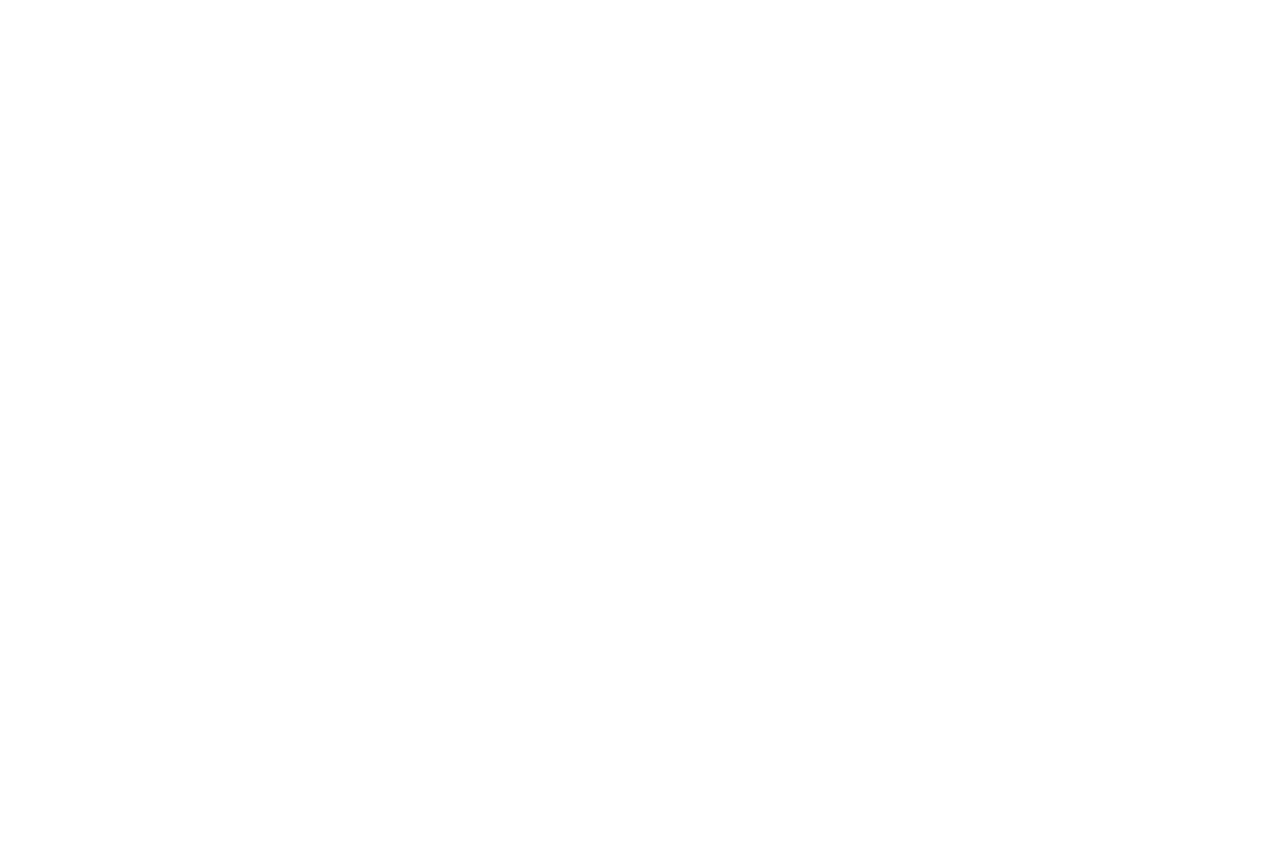
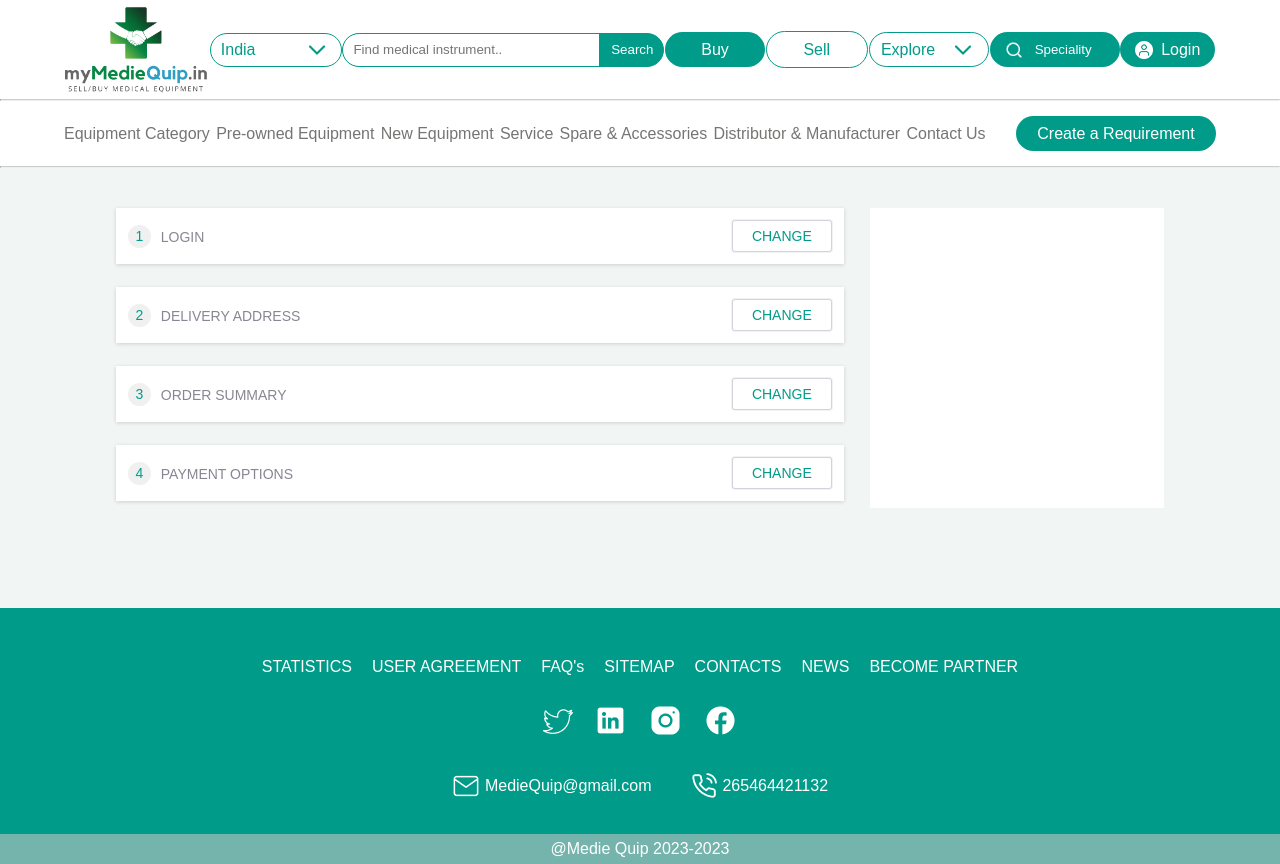
Before and after one commit to mymediequip/MyMedieQuipFronted, a React (Create React App) app: page /products/1/checkout in a window 1280 px wide. Before the commit this address had no page. Before the commit the page ends 800 px from the top, so only its background shows below. Built offline with nearby package versions, Linux system fonts and the light colour scheme; a web font is replaced by a local one.

Commit message:
buy process continue

```diff
--- a/src/Routers.js
+++ b/src/Routers.js
@@ -6,6 +6,7 @@ import { ContentConatiner } from './components/ContentContainer';
 import { MyProfile } from './features/User/buyer_seller/ProfilePage';
 import { ProductDescription,ProductImgVideo,ProductMetaData,ProductReview,ProductMeta} from './features/Buy/ProductDesc';
 import { SelectAdvtType,PostAdvt ,AdvtMedia,AdvtLocation,AdvtPrice,AdvtProdData} from './features/Sell/PostAdvt';
+import { Checkout } from './features/Buy/Checkout';
 import {
   LoginRegister,
   OtpVervicatonForm,
@@ -53,6 +54,9 @@ export const Routers=()=>{
             <Route path='review' element={<ProductReview/>}/>
           </Route>
 
+          {/* checkout */}
+          <Route path='products/:proddetails/checkout' element={<Checkout/>}/>
+
           {/* post advertisement */}
 
           <Route path='post' element={<PostAdvt/>}>
--- /dev/null
+++ b/src/assets/css/buy/checkout.module.css
@@ -0,0 +1,60 @@
+.checkoutCont{
+    background-color: #F1F6F5;
+    min-height: 400px;
+    display: flex;
+    padding-top: 40px;
+    justify-content: center
+}
+.checkoutData{
+    width: 55%;
+    margin-right: 50px;
+    /* background-color: #FFFFFF; */
+    /* height: 300px; */
+}
+.checkoutPriceData{
+    width: 23%;
+    background-color: #FFFFFF;
+    height: 300px;
+
+}
+/* checkout data head */
+.checkoutDataHead{
+    width: 100%;
+    background-color: #FFFFFF;
+    padding: 12px;
+    display: flex;
+    justify-content: space-between;
+    align-items: center;
+    box-shadow: rgba(0, 0, 0, 0.16) 0px 1px 4px;
+    margin-bottom: 23px;
+}
+.checkout1{
+    background-color: #F0F0F0;
+    color: #019C89;
+    display: inline-flex;
+    justify-content: center;
+    align-items: center;
+    width: 23px;
+    height: 23px;
+    font-size: 14px;
+    border-radius: 50%;
+    margin-right: 10px
+}
+.checkout2{
+    font-size: 14px;
+    color: #878793;
+}
+
+.checkout3{
+    color:#019C89;
+    border-radius: 3px;
+    font-size: 14px;
+    padding: 8px 20px 8px 20px;
+    cursor: pointer;
+    box-shadow: rgba(0, 0, 0, 0.05) 0px 0px 0px 1px, rgb(209, 213, 219) 0px 0px 0px 1px inset;
+}
+
+/* Delivery Address */
+.deliveryAdd{
+
+}
--- a/src/assets/css/buy/meeting.module.css
+++ b/src/assets/css/buy/meeting.module.css
@@ -1,4 +1,5 @@
 .meetingCont{
+    position: relative;
     padding: 10px 10px 30px 10px;
     box-shadow: rgba(60, 64, 67, 0.3) 0px 1px 2px 0px, rgba(60, 64, 67, 0.15) 0px 2px 6px 2px;
 }
@@ -49,6 +50,7 @@
 }
 .meetSuccessCont p{
     text-align: center;
+    margin-top: 0px;
 }
 .successCross{
     display: flex;
@@ -59,7 +61,7 @@
 }
 .termCond{
     display: flex;
-    align-items: center;
+    /* align-items: center; */
     gap: 5px;
 }
 .meetNotify{
@@ -69,7 +71,7 @@
 .termCond a{
     color: #019C89;
 }
-.meetSuccessCont span{
+.submitBtn{
     background-color: #019C89;
     color: #FFFFFF;
     padding: 8px 60px 8px 60px;
@@ -78,3 +80,60 @@
     cursor: pointer;
     border-radius: 2px;
 }
+
+/* inspection popup */
+
+.inspectCont{
+    background-color: #FFFFFF;
+    position: absolute;
+    text-align: center;
+    padding: 20px;
+    padding-bottom: 50px;
+    top: 50%;
+    left: 50%;
+    border-radius: 5px;
+    transform: translate(-50%, -50%);
+}
+.inspectTop{
+    display: flex;
+    justify-content: space-between;
+    align-items: center;
+}
+.inspectCont p{
+    margin: 30px 0px 30px 0px;
+}
+
+/* Select Services */
+.buyServiceCont{
+    position: absolute;
+    padding: 25px;
+    top: 50%;
+    left: 50%;
+    border-radius: 5px;
+    transform: translate(-50%, -50%);
+    background-color: #FFFFFF;
+    display: flex;
+    flex-direction: column;
+    /* align-items: center; */
+}
+.buyServiceOpt span{
+    padding: 15px 50px 15px 50px;
+    color: #6D6D6D;
+    font-size: 15px;
+}
+.buyServiceOpt{
+    padding: 10px 0px 10px 0px;
+    border-bottom: 1px solid #F3F3F3;
+}
+.buyServiceTop {
+    display: flex;
+    align-items: center;
+    justify-content: space-between;
+    margin-bottom: 10px;
+    color: #019C89;
+    font-weight:600;
+}
+#servCont{
+    margin-bottom: 0px;
+    text-align: center;
+}
--- a/src/assets/images/index.js
+++ b/src/assets/images/index.js
@@ -65,8 +65,12 @@ import scheduleBtn from './schedulBtnImg.png';
 import inspectionBtn from './inspection_btn.png';
 import buyBtn from './buy_btn.png';
 import meetSuccess from './meetSuccess.png';
+import inspectImg from './inspectImg.png';
+import meetIssued from './meetIssued.png';
 export {
     buyBtn,
+    meetIssued,
+    inspectImg,
     meetSuccess,
     inspectionBtn,
     scheduleBtn,
--- /dev/null
+++ b/src/features/Buy/Checkout.js
@@ -0,0 +1,51 @@
+import React, { useState } from "react";
+import styles from '../../assets/css/buy/checkout.module.css';
+
+export const Checkout=()=>{
+    return(
+        <div className={styles.checkoutCont}>
+            <div className={styles.checkoutData}>
+                <CheckoutDataHead seq="1" name="LOGIN"/>
+                <DelieveryAddress />
+                <CheckoutDataHead seq="3" name="ORDER SUMMARY"/>
+                <CheckoutDataHead seq="4" name="PAYMENT OPTIONS"/>
+            </div>
+            <div className={styles.checkoutPriceData}>
+
+            </div>
+        </div>
+    );
+};
+
+const CheckoutDataHead=(props)=>{
+    const handleChange=()=>{
+        props.showBottom(true);
+    }
+    return(
+        <div className={styles.checkoutDataHead}>
+            <div>
+                <span className={styles.checkout1}>{props.seq}</span>
+                <span className={styles.checkout2}>{props.name}</span>
+            </div>
+            <span className={styles.checkout3} onClick={handleChange}>CHANGE</span>
+        </div>
+    );
+};
+
+const DelieveryAddress=()=>{
+    const [showAddress,setAddress]=useState(false);
+    return(
+        <div>
+            <CheckoutDataHead seq="2" name="DELIVERY ADDRESS" showBottom={setAddress}/>
+            {
+                showAddress &&
+                <div className={styles.deliveryAdd}>
+                    address is here
+
+                </div>
+            }
+
+        </div>
+    );
+
+}
--- a/src/features/Buy/Meeting.js
+++ b/src/features/Buy/Meeting.js
@@ -1,4 +1,4 @@
-import React, { useState } from "react";
+import React, { useRef, useState } from "react";
 import styles from '../../assets/css/buy/meeting.module.css';
 import { BackgroundBlur } from "../../utils/Popups";
 import { Calander } from "../../utils/Calanders";
@@ -7,22 +7,66 @@ import {
     scheduleBtn,
     buyBtn,
     inspectionBtn,
-    meetSuccess
+    meetSuccess,
+    inspectImg,
+    meetIssued
 } from '../../assets/images/index';
-import { NavLink } from "react-router-dom";
+import { NavLink, useNavigate } from "react-router-dom";
 
 export const ScheduleMeeting=(props)=>{
     const [isBlur,setBlur]=useState(false);
     const [isSuccess,setSuccess]=useState(false);
+    const [isMetScheduled,setMetScheduled]=useState(false);
+    const [isInspected,setInpection]=useState(false);
+    const [isMeetIssue,setMeetIssue]=useState(false);
+    const [isBuyIssue,setBuyIssue]=useState(false);
+    const [isBuyOption,setBuyOption]=useState(false);
+    const meetRef=useRef();
     const handleSechedule=(e)=>{
         setBlur(!isBlur);
     }
     const handleMeetSuccess=(e)=>{
         setSuccess(!isSuccess);
+        setMetScheduled(true);
+    }
+    const handleInspection=(e)=>{
+        if(isMetScheduled){
+            setInpection(!isInspected);
+        }
+        else if(isInspected){
+            setInpection(false);
+        }
+        else{
+            setMeetIssue(!isMeetIssue);
+        }
+
+        if(isInspected || isMeetIssue){
+            meetRef.current.style.backgroundColor="";
+        }
+        else{
+            meetRef.current.style.backgroundColor="#E7E7E7";
+        }
+
+    }
+    const handleBuyIssue=()=>{
+        let popup=false;
+        if(isMetScheduled){
+            setBuyOption(!isBuyOption);
+            popup=isBuyOption;
+        }
+        else if(isBuyOption){
+            setBuyOption(false);
+            popup=true;
+        }
+        else{
+            setBuyIssue(!isBuyIssue);
+            popup=isBuyIssue;
+        }
+        popup?meetRef.current.style.backgroundColor="":meetRef.current.style.backgroundColor="#E7E7E7";
     }
     return(
         <React.Fragment>
-            <div className={styles.meetingCont}>
+            <div className={styles.meetingCont} ref={meetRef}>
                 <p style={{textAlign:"right",cursor:"pointer"}}><i class="bi bi-x" onClick={props.sellarClick} ></i></p>
                 <div className={styles.meetSchedule}>
                     <img src={meetingImg} alt="..."/>
@@ -31,9 +75,13 @@ export const ScheduleMeeting=(props)=>{
                     <img alt="..." src={scheduleBtn} height="55px" onClick={handleSechedule}/>
                 </div>
                 <div className={styles.meetButons}>
-                    <img alt="..." src={inspectionBtn} height="55px"/>
-                    <img alt="..." src={buyBtn} height="55px"/>
+                    <img alt="..." src={inspectionBtn} onClick={handleInspection} height="55px"/>
+                    <img alt="..." src={buyBtn} onClick={handleBuyIssue} height="55px"/>
                 </div>
+                {isInspected && <InspectionReport handleInspection={handleInspection}/>}
+                {isMeetIssue && <MeetingIssue handleInspection={handleInspection} setInpection={setInpection} setMeetIssue={setMeetIssue}/>}
+                {isBuyIssue && <BuyIssue setBuyIssue={setBuyIssue} handleBuyIssue={handleBuyIssue} setBuyOption={setBuyOption}/>}
+                {isBuyOption && <SelectServices handleBuyIssue={handleBuyIssue}/>}
             </div>
             {
                 isBlur &&
@@ -57,7 +105,86 @@ const MeetingSuccess=(props)=>{
                 <input type="checkbox"/>
                 <p>I agree to all the Terms and condition given from MediqueQuip.  <NavLink>Terms & Condition</NavLink></p>
             </div>
-            <span onClick={props.handleSechedule}>CONTINUE</span>
+            <span className={styles.submitBtn} onClick={props.handleSechedule}>CONTINUE</span>
+        </div>
+    );
+};
+
+const InspectionReport=(props)=>{
+    const navigate=useNavigate();
+    const handlePayment=(e)=>{
+        navigate("/products/xyz-machine/checkout/");
+    }
+    return(
+        <div className={styles.inspectCont}>
+            <div className={styles.inspectTop}>
+                <img src={inspectImg} alt="..."/>
+                <b>Inspection Report</b>
+                <i class="bi bi-x"  style={{cursor:"pointer"}} onClick={props.handleInspection}></i>
+            </div>
+            <p>If You want to get a inspection report from us, You need to pay 10% Token amount</p>
+            <span className={styles.submitBtn} onClick={handlePayment}>Make Payment</span>
+        </div>
+    );
+};
+
+const MeetingIssue=(props)=>{
+    const handleContinue=()=>{
+        props.setMeetIssue(false);
+        props.setInpection(true);
+    }
+    return(
+        <div className={styles.meetSuccessCont} style={{position:"absolute",top:"50%",left:"50%",transform:"translate(-50%, -50%)"}}>
+            <div className={styles.successCross}><i class="bi bi-x" onClick={props.handleInspection}></i></div>
+            <img alt="..." src={meetIssued} style={{marginBottom:"10px"}} />
+            <b style={{marginBottom:"10px"}}>Meeting Issue</b>
+            <p className={styles.meetNotify}>Do you want to continue without scheduling a meeting with the seller.</p>
+            <span className={styles.submitBtn} onClick={handleContinue} >CONTINUE</span>
+        </div>
+    );
+};
+
+const BuyIssue=(props)=>{
+    const handleContinue=()=>{
+        props.setBuyIssue(false);
+        props.setBuyOption(true);
+    };
+    return(
+        <div className={styles.meetSuccessCont} style={{position:"absolute",top:"50%",left:"50%",transform:"translate(-50%, -50%)"}}>
+            <div className={styles.successCross}><i class="bi bi-x" onClick={props.handleBuyIssue}></i></div>
+            <img alt="..." src={meetIssued} style={{marginBottom:"10px"}} />
+            <b style={{marginBottom:"10px"}}>Issue</b>
+            <p className={styles.meetNotify}>Do you want to buy without scheduling a meeting with the seller & without getting insepection report !</p>
+            <span className={styles.submitBtn} onClick={handleContinue} >CONTINUE</span>
+        </div>
+    );
+
+};
+
+const SelectServices=(props)=>{
+    const navigate=useNavigate();
+    const handlePayment=(e)=>{
+        navigate("/products/xyz-machine/checkout/");
+    }
+    return(
+        <div className={styles.buyServiceCont}>
+            <div className={styles.buyServiceTop}>
+                <span>Select The Services</span>
+                <i class="bi bi-x" style={{cursor:"pointer"}} onClick={props.handleBuyIssue}></i>
+            </div>
+            <div className={styles.buyServiceOpt}>
+                <input type="checkbox"/>
+                <span>Shipping Equipment</span>
+            </div>
+            <div className={styles.buyServiceOpt}>
+                <input type="checkbox"/>
+                <span>Handling & Installation</span>
+            </div>
+            <div className={styles.buyServiceOpt}>
+                <input type="checkbox"/>
+                <span>AMC/CME Service</span>
+            </div>
+            <span className={styles.submitBtn} onClick={handlePayment} id={styles.servCont}>CONTINUE</span>
         </div>
     );
 }
```
Also changed, not shown: src/assets/images/inspectImg.png (added), src/assets/images/meetIssued.png (added).
